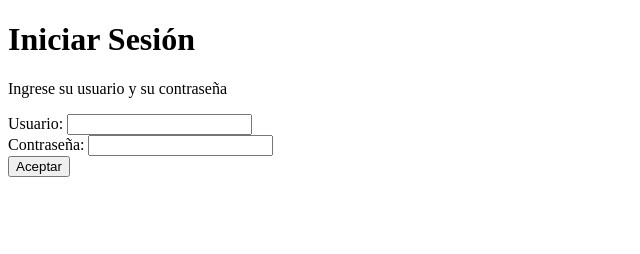
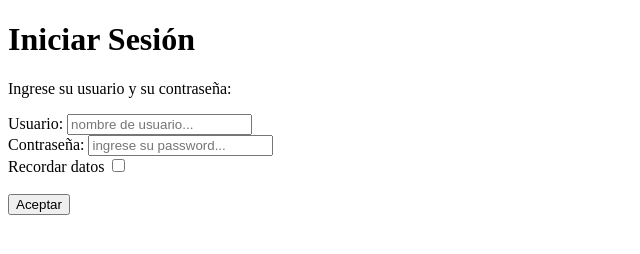
Before and after one commit to ManuelCecarelli/utn-labcomII-practices, a plain HTML site: page U02P02/login.html in a window 1280 px wide. Shown: the whole page, without its empty margins (0-640 px from the left). Drawn offline with Linux system fonts and the light colour scheme.

Commit message:
Finalización  de actividad 2

```diff
--- a/U02P02/login.html
+++ b/U02P02/login.html
@@ -10,14 +10,17 @@
 
 <body>
     <h1>Iniciar Sesión</h1>
-    <p>Ingrese su usuario y su contraseña</p>
-    <form action="">
+    <p>Ingrese su usuario y su contraseña:</p>
+    <form>
         <label for="usuario">Usuario:</label>
-        <input type="text" id="usuario" name="usuario" value=""/>
+        <input type="text" id="usuario" name="usuario" placeholder="nombre de usuario..."/>
         <br>
-        <label for="contraseña">Contraseña:</label>
-        <input type="password" id="contraseña" name="contraseña" value=""/>
+        <label for="contrasenia">Contraseña:</label>
+        <input type="password" id="contrasenia" name="contrasenia" placeholder="ingrese su password..."/>
         <br>
+        <label for="recordar-datos">Recordar datos</label>
+        <input type="checkbox" id="recordar-datos" name="recordar-datos">
+        <br><br>
         <input type="submit" value="Aceptar"/>
     </form>
 </body>
```
